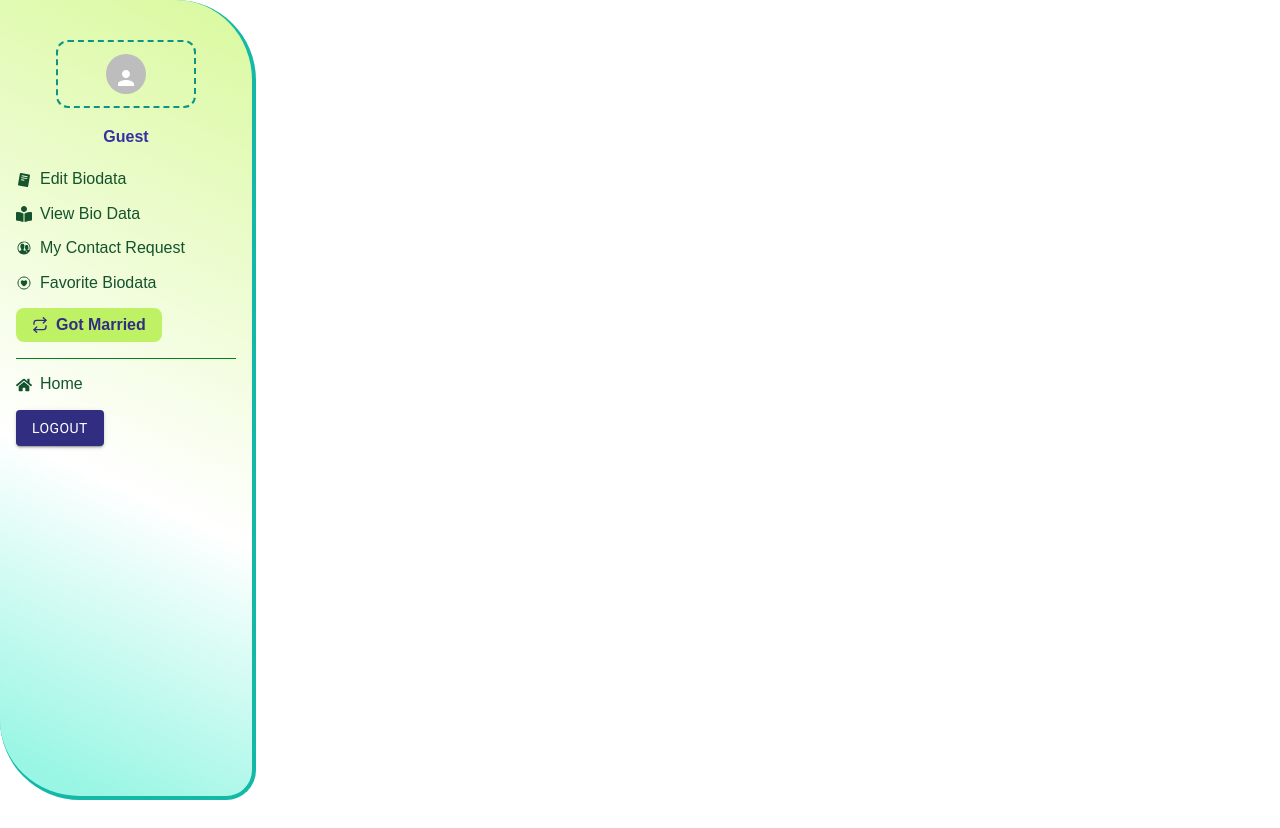
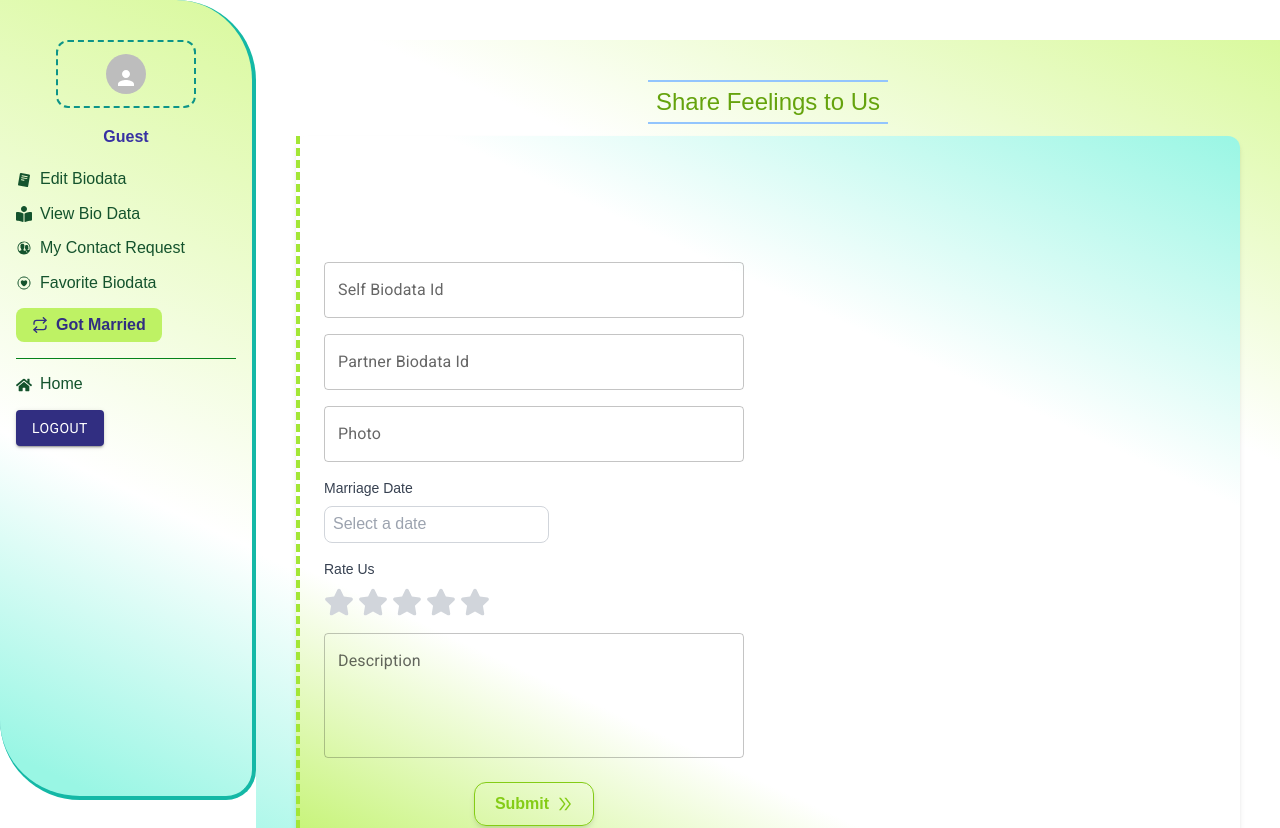
Before and after one commit to Chitra35006/A-12-Perfect-Pair-Client, a React (Vite) app: page /dashboard/gotMarried in a window 1280 px wide. Shown: the top 828 px of the page. Before the commit the page ends 800 px from the top, so only its background shows below. Built offline with nearby package versions, Linux system fonts and the light colour scheme; no server answers.

Commit message:
adding got married route

```diff
--- a/src/Pages/DashBoard/UserDashboard/GotMarriedRoute.jsx
+++ b/src/Pages/DashBoard/UserDashboard/GotMarriedRoute.jsx
@@ -1,11 +1,204 @@
-import React from 'react';
+import React, { useState } from "react";
+import { Helmet } from "react-helmet";
+import { Controller, useForm } from "react-hook-form";
+import { TextField } from "@mui/material";
+import { Link, useNavigate } from "react-router-dom";
+import DynamicButton from "../../Buttons/DynamicButton";
+import useAxiosPublic from "../../../hooks/useAxiosPublic";
+import useBioData from "../../../hooks/useBioData";
+import { FaStar } from "react-icons/fa";
+import DatePicker from "react-datepicker";
+import "react-datepicker/dist/react-datepicker.css";
+import Swal from "sweetalert2";
+
 
 const GotMarriedRoute = () => {
-    return (
-        <div>
+    const axiosPublic = useAxiosPublic();
+    const navigate = useNavigate();
+    const { userBioData } = useBioData();
+    const firstUserBio = userBioData[0] || {};
+    const [rating, setRating] = useState(0);
 
+  const {
+    register,
+    handleSubmit,setValue,control,reset,
+    formState: { errors },
+  } = useForm();
+  const handleRating = (value) => {
+    setRating(value); // Update the local state
+    setValue("rating", value, { shouldValidate: true }); // Update react-hook-form state
+  };
+
+
+  const onSubmit = async(data) => {
+    console.log(data);
+
+    const gotMarriedList={
+        selfId:data.selfBioId,
+        partnerId:data.partnerBioId,
+        photo:data.photo,
+        description:data.description,
+        mDate:data.date,
+        rating:data.rating
+
+    }
+    console.log(gotMarriedList);
+    const marriageRes = await axiosPublic.post('/addMarriagePost',gotMarriedList);
+    console.log(marriageRes.data);
+    if(marriageRes.data.insertedId){
+        reset();
+        Swal.fire({
+                    position: "top-end",
+                    icon: "success",
+                    title: "Your Marital Status Created Successfully.",
+                    showConfirmButton: false,
+                    timer: 1500
+                  });
+                  navigate('/');
+
+    }
+  };
+
+  return (
+    <div>
+      <Helmet>
+        <title>Perfect Pair || Got Married Route</title>
+      </Helmet>
+      <div className="my-10 p-10 bg-[linear-gradient(25deg,#99f6e4_5%,_white_30%,_white_70%,#d9f99d_100%)]">
+        <div className="flex justify-center items-center">
+          <h2 className="text-bold md:text-2xl text-lime-600 p-1 border-y-2 border-blue-300 px-2">
+            Share Feelings to Us
+          </h2>
         </div>
-    );
+        <div className="grid grid-cols-12 md:flex-col flex-row min-h-screen bg-[linear-gradient(25deg,#bef264_5%,_white_30%,_white_70%,#99f6e4_100%)] rounded-xl shadow-md">
+          {/* Form Section */}
+          <div className="md:col-span-6 col-span-12 order-2 md:order-1 border-lime-400 border-dashed border-l-4 flex items-center justify-center p-6">
+            <form onSubmit={handleSubmit(onSubmit)} className="w-full  max-w-md">
+              {/* Self Biodata Id*/}
+              <div className="form-control w-full my-4">
+                <TextField
+                value={firstUserBio.id||""}
+                  type="number"
+                  label="Self Biodata Id"
+                  variant="outlined"
+                  fullWidth
+                  {...register("selfBioId")}
+
+                />
+
+              </div>
+               {/* Partnner Biodata Id*/}
+              <div className="form-control w-full my-4">
+                <TextField
+                  type="number"
+                  label="Partner Biodata Id"
+                  variant="outlined"
+                  fullWidth
+                  {...register("partnerBioId", { required: "Partner Biodata Id is required" ,
+                    validate: {
+                        positiveNumber: (value) =>
+                          value > 0 || "The number must be greater than 0", // Custom validation
+                      },
+                  })}
+                />
+                 {errors.partnerBioId && (
+              <p className="text-red-500 text-sm mt-1">
+                {errors.userAge.message}
+              </p>
+            )}
+              </div>
+
+              {/* Photo */}
+              <div className="form-control w-full my-4">
+                <TextField
+                  type="text"
+                  label="Photo"
+                  variant="outlined"
+                  fullWidth
+                  {...register("photo", { required:"Photo is Required" })}
+                />
+              </div>
+               {/* Marriage Date*/}
+               <div className="form-group my-4">
+  <label
+    htmlFor="date"
+    className="block text-sm font-medium text-gray-700 mb-2"
+  >
+    Marriage Date
+  </label>
+  <Controller
+    name="date"
+    control={control}
+    defaultValue={null}
+    rules={{ required: "Marriage Date is required" }}
+    render={({ field }) => (
+      <DatePicker
+        placeholderText="Select a date"
+        selected={field.value}
+        onChange={(date) => field.onChange(date)}
+        dateFormat="yyyy-MM-dd"
+        className="w-full border border-gray-300 rounded-lg p-2 focus:outline-none focus:ring-2 focus:ring-blue-500"
+      />
+    )}
+  />
+  {errors.date && (
+    <p className="text-red-500 text-sm mt-1">{errors.date.message}</p>
+  )}
+</div>
+
+
+      {/* Star Rating */}
+      <div className="form-control w-full my-4">
+  <label className="block mb-2 text-sm font-medium text-gray-700">Rate Us</label>
+  <Controller
+    name="rating"
+    control={control}
+    defaultValue={0}
+    rules={{ required: "Rating is required" }}
+    render={({ field }) => (
+      <div className="flex gap-1">
+        {[1, 2, 3, 4, 5].map((star) => (
+          <FaStar
+            key={star}
+            size={30}
+            onClick={() => {
+              field.onChange(star); // Updates the rating value in the form
+              setRating(star); // Updates the local rating state for visual feedback
+            }}
+            className={`cursor-pointer ${
+              star <= field.value ? "text-yellow-400" : "text-gray-300"
+            }`}
+          />
+        ))}
+      </div>
+    )}
+  />
+  {errors.rating && (
+    <p className="text-red-500 text-sm mt-1">{errors.rating.message}</p>
+  )}
+</div>
+
+                {/* Text Area */}
+              <div className="form-control w-full my-4">
+                <TextField
+                  label="Description"
+                  variant="outlined"
+                  fullWidth
+                  multiline
+                  rows={4} // Adjust the number of rows as needed
+                  {...register("description", { required: "Description is required"})}
+                />
+              </div>
+
+              <div className="mt-6 flex justify-center items-center gap-4">
+                <DynamicButton color="green" text="Submit" type="submit" />
+              </div>
+            </form>
+          </div>
+        </div>
+      </div>
+    </div>
+  );
 };
 
 export default GotMarriedRoute;
```
Also changed, not shown: src/Pages/DashBoard/UserDashboard/ViewBioData.jsx (+28 -28 lines).
